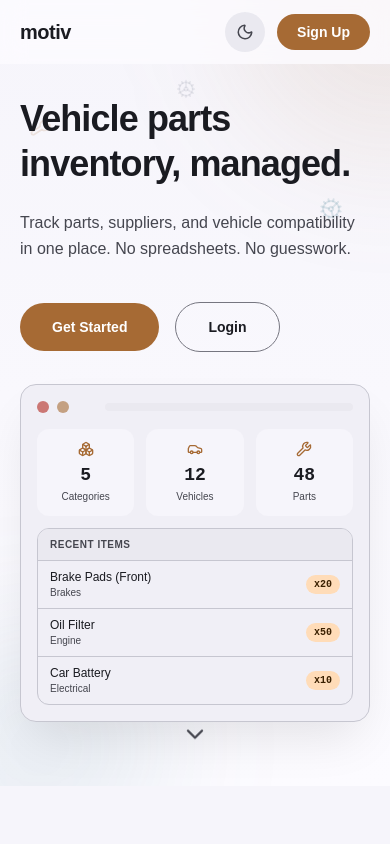
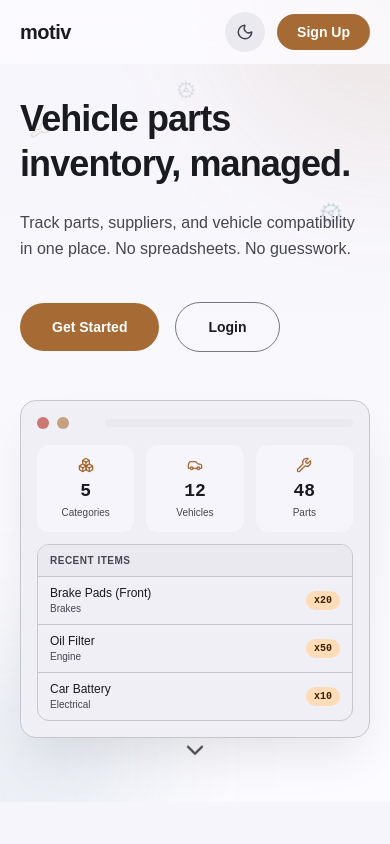
Before and after one commit to uwaje-justice/inventory-app-top, a React (Vite) app in the folder frontend/: page / in a window 390 px wide. Shown: the top 844 px of the page. Built offline with nearby package versions, Linux system fonts and the light colour scheme.

Commit message:
fix: increase gap between hero text and mockup on mobile

```diff
--- a/frontend/src/pages/LandingPage.jsx
+++ b/frontend/src/pages/LandingPage.jsx
@@ -41,7 +41,7 @@ export default function LandingPage() {
             <Cog size={20} className="absolute top-[10%] left-[45%] rotate-30 text-secondary/10" />
           </div>
 
-          <div className="relative mx-auto grid w-full max-w-6xl items-center gap-8 px-5 pt-24 pb-16 md:grid-cols-2 md:gap-12 md:px-8 md:pt-32">
+          <div className="relative mx-auto grid w-full max-w-6xl items-center gap-12 px-5 pt-24 pb-16 md:grid-cols-2 md:gap-12 md:px-8 md:pt-32">
             <div>
               <h1 className="mb-6 max-w-2xl font-heading text-4xl font-extrabold leading-tight tracking-tight text-on-surface md:text-6xl">
                 <span className="block animate-slide-up" style={{ animationDelay: "0ms" }}>
```
